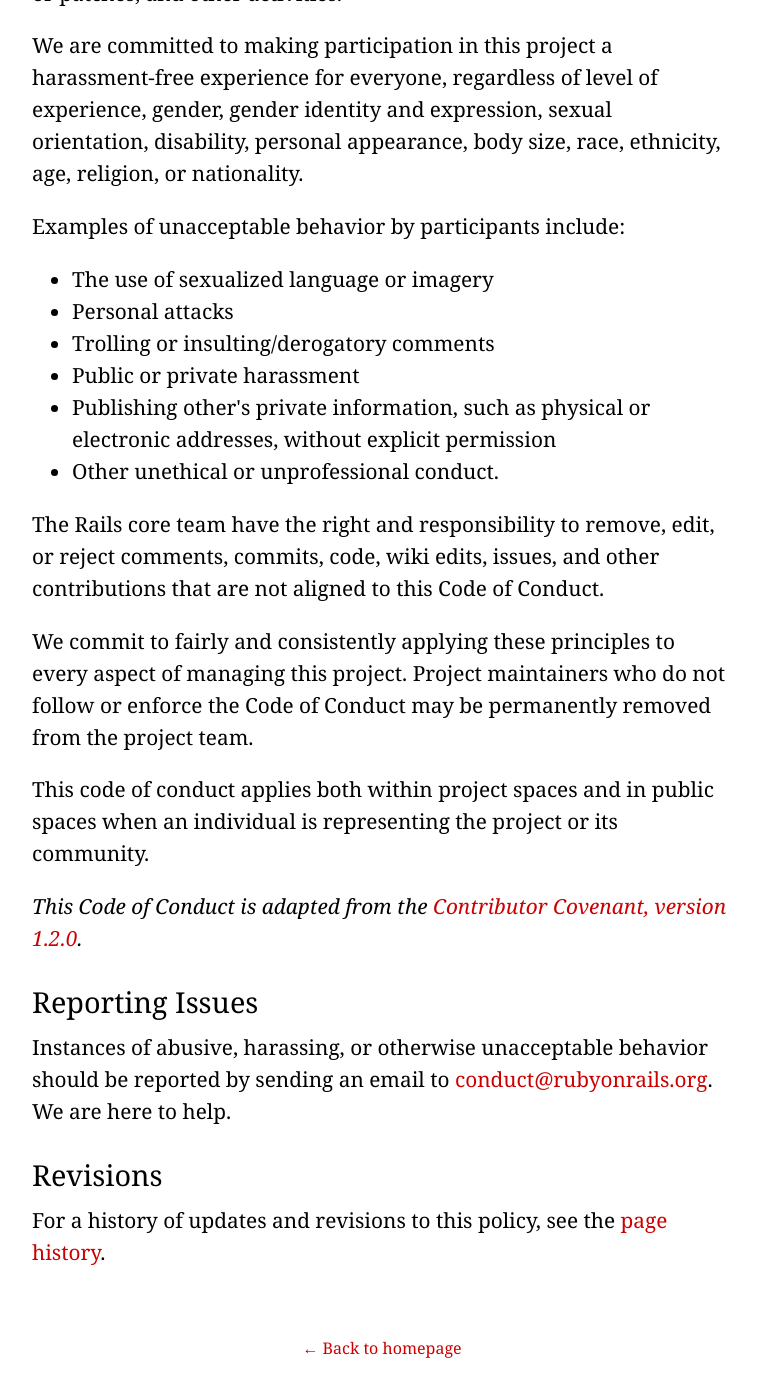
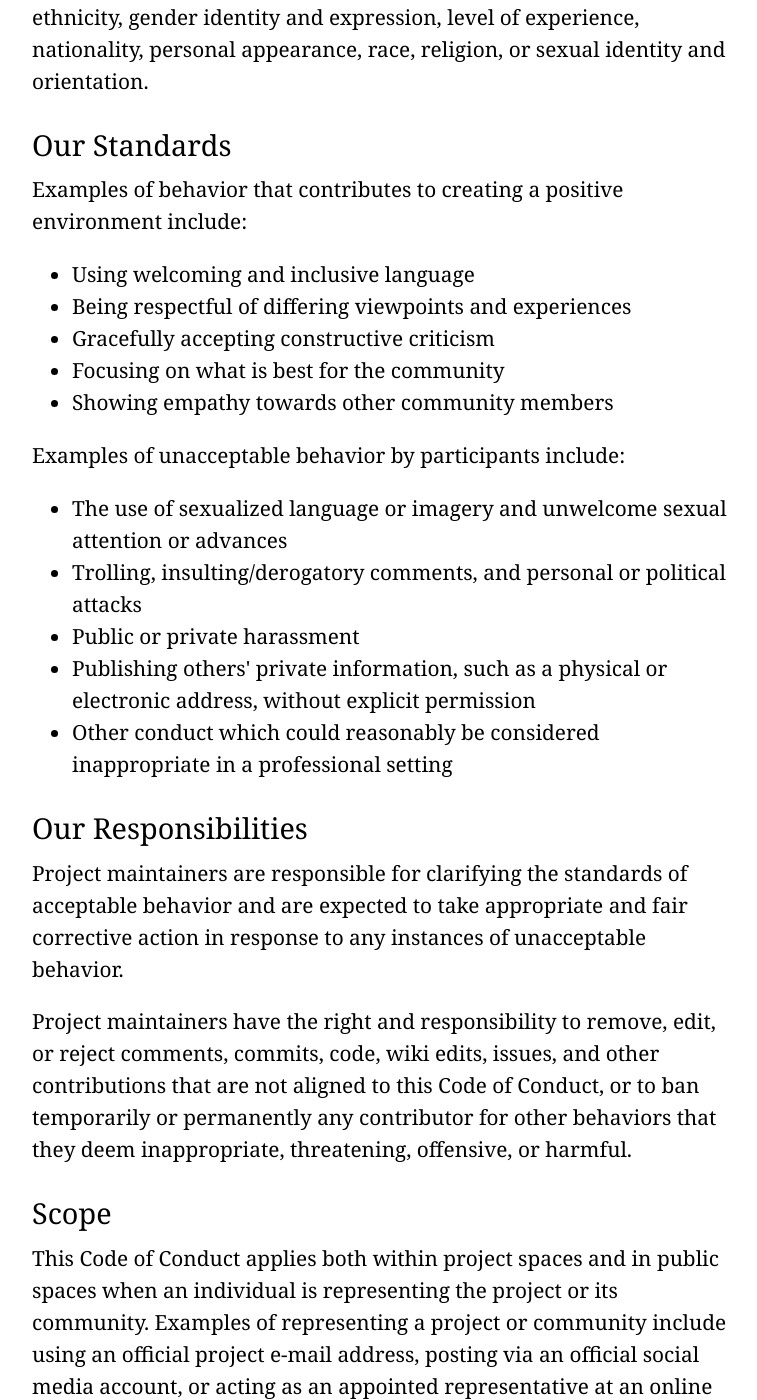
Before and after one commit to rails/homepage, a Jekyll site: the page built from conduct.html, in a window 1280 px wide and 1400 px high, scrolled down 597 px. Shown: the whole window, without its empty margins (258-1015 px from the left). Built offline with Jekyll 4.4.1, drawn with Linux system fonts in a browser that asks for light colours; some of the changed text lies outside the part shown.

Commit message:
Upgrade to Contributor Covenant v1.4

```diff
--- a/conduct.html
+++ b/conduct.html
@@ -12,69 +12,108 @@
       </figure>
 
       <p>
-        Rails is committed to fostering a welcoming community. If you encounter any unacceptable behavior,
-        follow these steps to report the issue to the core team. We are here to help.
+        Rails is committed to fostering a welcoming community. If you encounter
+        any unacceptable behavior, follow these steps to report the issue to
+        the core team. We are here to help.
       </p>
 
+      <h2>Our Pledge</h2>
+
       <p>
-        As contributors and maintainers of this project, and in the interest of
-        fostering an open and welcoming community, we pledge to respect all people
-        who contribute through reporting issues, posting feature requests, updating
-        documentation, submitting pull requests or patches, and other activities.
+        In the interest of fostering an open and welcoming environment, we as
+        contributors and maintainers pledge to making participation in our
+        project and our community a harassment-free experience for everyone,
+        regardless of age, body size, disability, ethnicity, gender identity
+        and expression, level of experience, nationality, personal appearance,
+        race, religion, or sexual identity and orientation.
       </p>
 
+      <h2>Our Standards</h2>
+
       <p>
-        We are committed to making participation in this project a harassment-free
-        experience for everyone, regardless of level of experience, gender, gender
-        identity and expression, sexual orientation, disability, personal appearance,
-        body size, race, ethnicity, age, religion, or nationality.
+        Examples of behavior that contributes to creating a positive
+        environment include:
+
+        <ul>
+          <li>Using welcoming and inclusive language</li>
+          <li>Being respectful of differing viewpoints and experiences</li>
+          <li>Gracefully accepting constructive criticism</li>
+          <li>Focusing on what is best for the community</li>
+          <li>Showing empathy towards other community members</li>
+        </ul>
       </p>
 
       <p>
         Examples of unacceptable behavior by participants include:
+
+        <ul>
+          <li>The use of sexualized language or imagery and unwelcome sexual
+            attention or advances</li>
+          <li>Trolling, insulting/derogatory comments, and personal or
+            political attacks</li>
+          <li>Public or private harassment</li>
+          <li>Publishing others' private information, such as a physical or
+            electronic address, without explicit permission</li>
+          <li>Other conduct which could reasonably be considered inappropriate
+            in a professional setting</li>
+        </ul>
       </p>
 
-      <ul>
-        <li>The use of sexualized language or imagery</li>
-        <li>Personal attacks</li>
-        <li>Trolling or insulting/derogatory comments</li>
-        <li>Public or private harassment</li>
-        <li>Publishing other's private information, such as physical or electronic addresses, without explicit permission</li>
-        <li>Other unethical or unprofessional conduct.</li>
-      </ul>
+      <h2>Our Responsibilities</h2>
 
       <p>
-        The Rails core team have the right and responsibility to remove, edit, or
-        reject comments, commits, code, wiki edits, issues, and other contributions
-        that are not aligned to this Code of Conduct.
+        Project maintainers are responsible for clarifying the standards of
+        acceptable behavior and are expected to take appropriate and fair
+        corrective action in response to any instances of unacceptable
+        behavior.
       </p>
 
       <p>
-        We commit to fairly and consistently applying these principles to every aspect
-        of managing this project. Project maintainers who do not follow or enforce the
-        Code of Conduct may be permanently removed from the project team.
+        Project maintainers have the right and responsibility to remove, edit,
+        or reject comments, commits, code, wiki edits, issues, and other
+        contributions that are not aligned to this Code of Conduct, or to ban
+        temporarily or permanently any contributor for other behaviors that
+        they deem inappropriate, threatening, offensive, or harmful.
+      </p>
+
+      <h2>Scope</h2>
+
+      <p>
+        This Code of Conduct applies both within project spaces and in public
+        spaces when an individual is representing the project or its community.
+        Examples of representing a project or community include using an
+        official project e-mail address, posting via an official social media
+        account, or acting as an appointed representative at an online or
+        offline event. Representation of a project may be further defined and
+        clarified by project maintainers.
+      </p>
+
+      <h2>Enforcement</h2>
+
+      <p>
+        Instances of abusive, harassing, or otherwise unacceptable behavior may
+        be reported by contacting the project team at <a href="mailto:conduct@rubyonrails.org">conduct@rubyonrails.org</a>.
+        All complaints will be reviewed and investigated and will result in a
+        response that is deemed necessary and appropriate to the circumstances.
+        The project team is obligated to maintain confidentiality with regard
+        to the reporter of an incident. Further details of specific enforcement
+        policies may be posted separately.
       </p>
 
       <p>
-        This code of conduct applies both within project spaces and in public spaces
-        when an individual is representing the project or its community.
+        Project maintainers who do not follow or enforce the Code of Conduct in
+        good faith may face temporary or permanent repercussions as determined
+        by other members of the project's leadership.
+      </p>
+
+      <h2>Attribution</h2>
+
+      <p>
+        This Code of Conduct is adapted from the <a href="http://contributor-covenant.org">Contributor Covenant</a>,
+        version 1.4, available at <a href="http://contributor-covenant.org/version/1/4">http://contributor-covenant.org/version/1/4</a>.
       </p>
 
       <p>
-        <em>This Code of Conduct is adapted from the <a href="http://contributor-covenant.org/version/1/2/0/">Contributor Covenant, version 1.2.0</a>.</em>
-      </p>
-
-    	<h2>Reporting Issues</h2>
-
-      <p>
-        Instances of abusive, harassing, or otherwise unacceptable behavior should be
-        reported by sending an email to <a href="mailto:conduct@rubyonrails.org">conduct@rubyonrails.org</a>.
-        We are here to help.
-      </p>
-
-    	<h2>Revisions</h2>
-
-      <p>
-        For a history of updates and revisions to this policy, see the <a href="https://github.com/rails/rails.github.com/commits/master/conduct/index.html">page history</a>.
+        For a history of updates and revisions to this policy, see the <a href="https://github.com/rails/homepage/commits/master/conduct.html">page history</a>.
       </p>
     </section>
```
